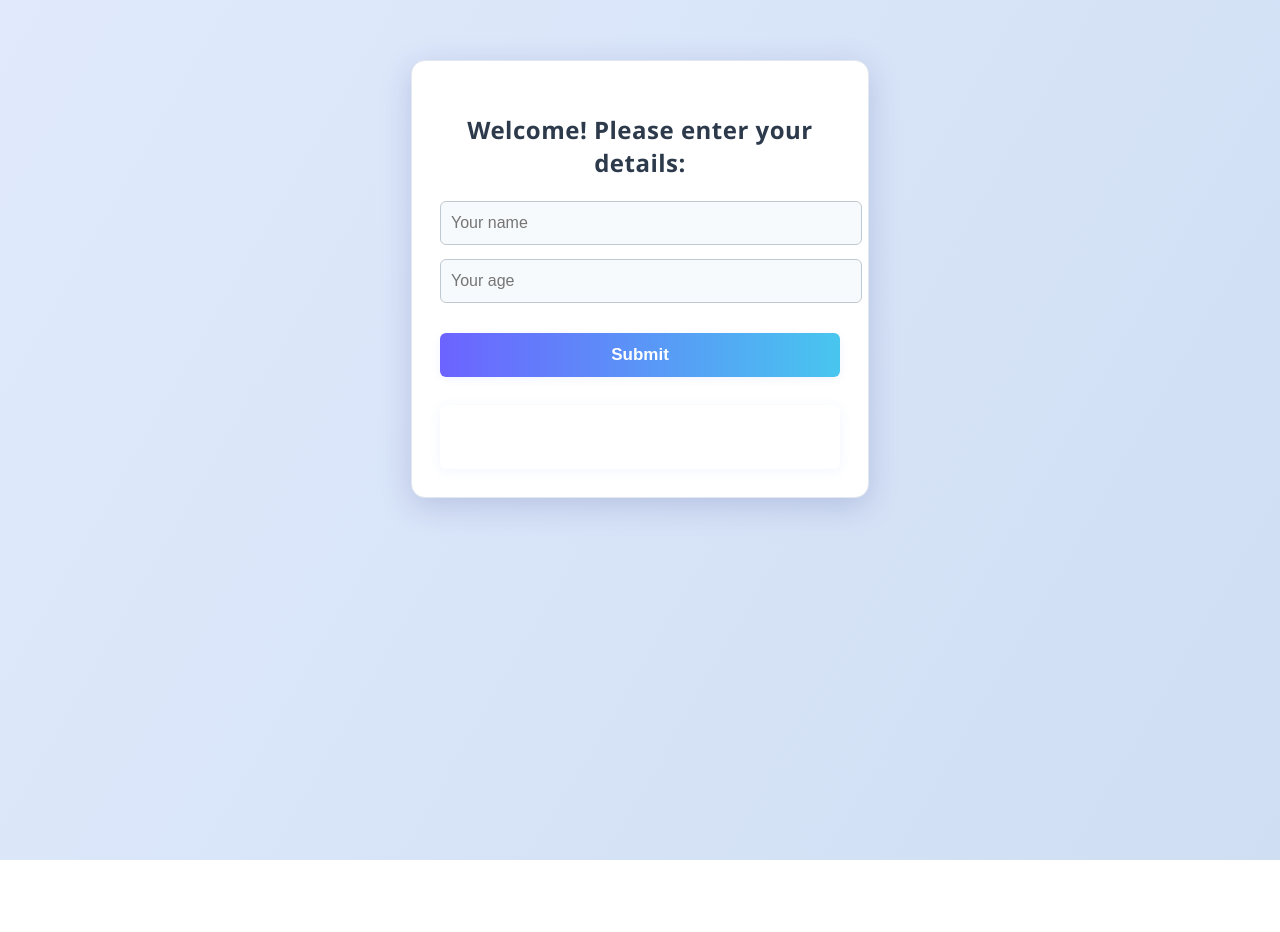
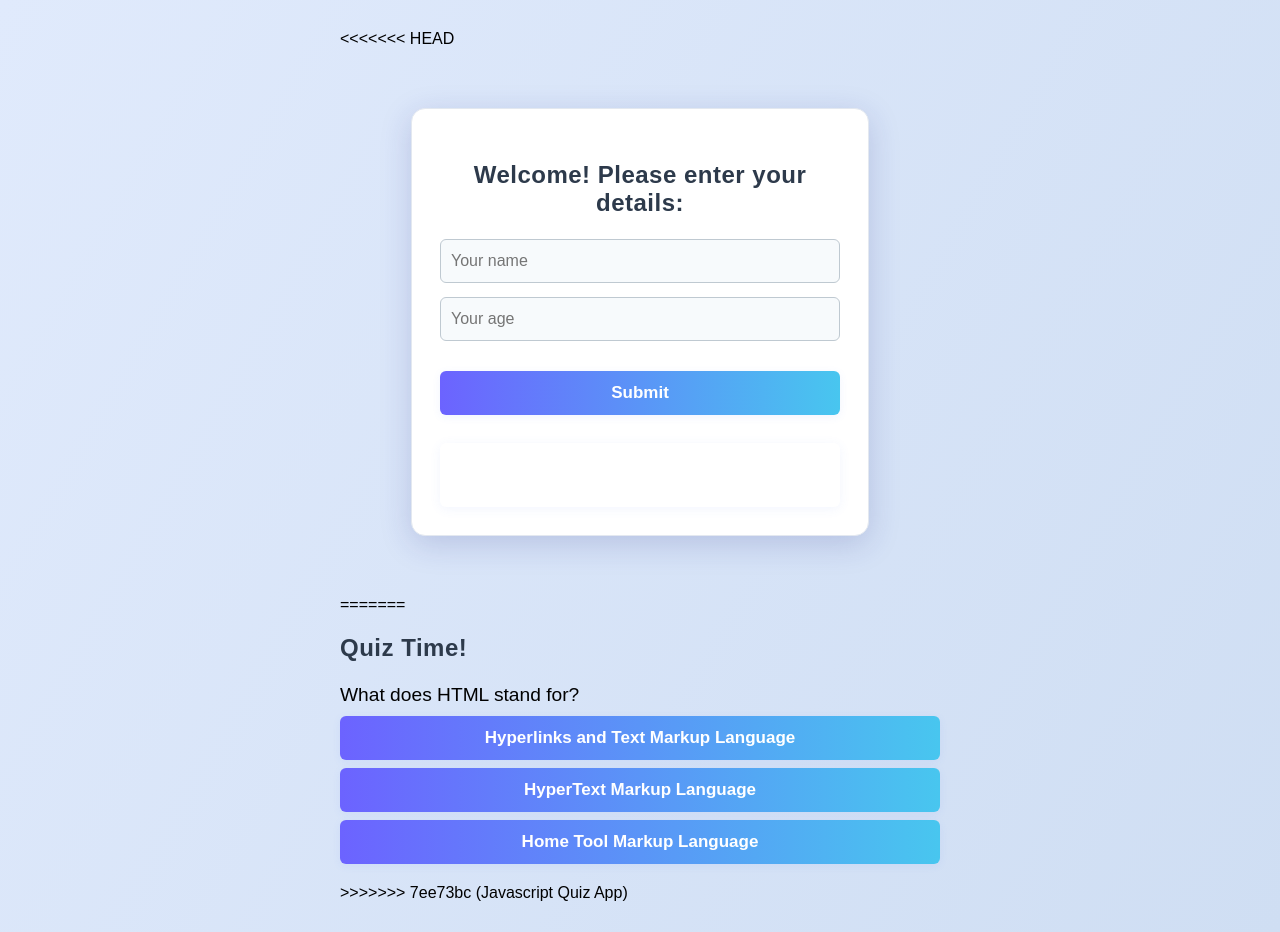
Before and after one commit to Andrew12345-create/Javascript, a plain HTML site: page index.html in a window 1280 px wide. Before the commit the page ends 860 px from the top, so only its background shows below. Drawn offline with Linux system fonts and the light colour scheme.

Commit message:
Resolved merge conflicts for Javascript Quiz App

```diff
--- a/index.html
+++ b/index.html
@@ -1,3 +1,4 @@
+<<<<<<< HEAD
 <!--<!DOCTYPE html>
 <html lang="en">
 <head>
@@ -46,3 +47,43 @@
     <script src="script.js"></script>
 </body>
 </html>
+=======
+<!DOCTYPE html>
+<html lang="en">
+<head>
+  <meta charset="UTF-8">
+  <title>Lesson 5 - Quiz App</title>
+  <style>
+    body {
+      font-family: Arial;
+      padding: 30px;
+      max-width: 600px;
+      margin: auto;
+    }
+    #question {
+      font-size: 1.2rem;
+      margin-bottom: 10px;
+    }
+    .option {
+      display: block;
+      margin: 8px 0;
+    }
+    #result {
+      margin-top: 20px;
+      font-weight: bold;
+    }
+  </style>
+</head>
+<body>
+  <h2>Quiz Time!</h2>
+  <div id="quiz">
+    <div id="question"></div>
+    <div id="options"></div>
+    <button id="nextBtn">Next</button>
+    <div id="result"></div>
+  </div>
+  <script src="quiz.js"></script>
+</body>
+</html>
+
+>>>>>>> 7ee73bc (Javascript Quiz App)
--- /dev/null
+++ b/quiz.js
@@ -0,0 +1,187 @@
+const questions = [
+  {
+    question: "What does HTML stand for?",
+    options: [
+      "Hyperlinks and Text Markup Language",
+      "HyperText Markup Language",
+      "Home Tool Markup Language"
+    ],
+    answer: "HyperText Markup Language"
+  },
+  {
+    question: "What is the correct syntax to link a CSS file?",
+    options: [
+      '<link rel="stylesheet" href="style.css">',
+      '<style src="style.css">',
+      '<css>style.css</css>'
+    ],
+    answer: '<link rel="stylesheet" href="style.css">'
+  },
+  {
+    question: "Which JavaScript keyword declares a variable?",
+    options: ["let", "define", "create"],
+    answer: "let"
+  },
+  {
+    question: "Are you enjoying this quiz?",
+    options: ["Yes", "No", "Maybe"],
+    answer: "Yes"
+  },
+  {
+    question: "What does CSS stand for?",
+    options: [
+      "Cascading Style Sheets",
+      "Creative Style System",
+      "Computer Style Sheets"
+    ],
+    answer: "Cascading Style Sheets"
+  },
+  {
+    question: "Which HTML element is used to define an internal style sheet?",
+    options: ["<style>", "<css>", "<script>"],
+    answer: "<style>"
+  },
+  {
+    question: "What is the purpose of the <head> tag in HTML?",
+    options: [
+      "To contain metadata",
+      "To display content",
+      "To create links"
+    ],
+    answer: "To contain metadata"
+  },
+  {
+    question: "Which of the following is a JavaScript data type?",
+    options: [
+      "String",
+      "Number",
+      "Boolean",
+      "All of the above"
+    ],
+    answer: "All of the above"
+  },
+  {
+    question: "What is the purpose of the <div> tag in HTML?",
+    options: [
+      "To create a division or section",
+      "To display an image",
+      "To create a link"
+    ],
+    answer: "To create a division or section"
+  },
+  {
+    question: "Which of the following is used to style HTML elements?",
+    options: ["CSS", "HTML", "JavaScript"],
+    answer: "CSS"
+  },
+  {
+    question: "What is the purpose of the <script> tag in HTML?",
+    options: [
+      "To include JavaScript code",
+      "To link to an external CSS file",
+      "To create a hyperlink"
+    ],
+    answer: "To include JavaScript code"
+  },
+  {
+    question: "Which HTML element is used to create a hyperlink?",
+    options: ["<link>", "<a>", "<url>"],
+    answer: "<a>"
+  },
+  {
+    question: "What is the correct HTML element for inserting a line break?",
+    options: ["<break>", "<br>", "<lb>"],
+    answer: "<br>"
+  },
+  {
+    question: "What is the purpose of the alt attribute in an <img> tag?",
+    options: [
+      "To provide alternative text for the image",
+      "To specify the image source",
+      "To set the image width"
+    ],
+    answer: "To provide alternative text for the image"
+  }
+];
+
+let currentIndex = 0;
+let score = 0;
+
+const questionDiv = document.getElementById("question");
+const optionsDiv = document.getElementById("options");
+const nextBtn = document.getElementById("nextBtn");
+const resultDiv = document.getElementById("result");
+
+function loadQuestion() {
+  const q = questions[currentIndex];
+  questionDiv.textContent = q.question;
+  optionsDiv.innerHTML = "";
+  resultDiv.textContent = "";
+
+  q.options.forEach(option => {
+    const btn = document.createElement("button");
+    btn.textContent = option;
+    btn.classList.add("option");
+    btn.addEventListener("click", () => checkAnswer(option, btn));
+    optionsDiv.appendChild(btn);
+  });
+}
+
+function checkAnswer(selected, button) {
+  const correct = questions[currentIndex].answer;
+
+  if (selected === correct) {
+    score++;
+    resultDiv.innerHTML = "✅ Correct!";
+    resultDiv.style.color = "green";
+    button.style.backgroundColor = "#d4edda";
+  } else {
+    resultDiv.innerHTML = `❌ Incorrect! Correct answer: <strong>${correct}</strong>`;
+    resultDiv.style.color = "red";
+    button.style.backgroundColor = "#f8d7da";
+  }
+
+  // Always show the correct answer for question 2 (index 1)
+  if (currentIndex === 1) {
+    resultDiv.innerHTML += `<br><em>The correct answer is: <strong>${correct}</strong></em>`;
+  }
+
+  // Disable all buttons after an answer is selected
+  const allOptions = document.querySelectorAll(".option");
+  allOptions.forEach(btn => btn.disabled = true);
+
+  nextBtn.style.display = "block";
+}
+
+nextBtn.addEventListener("click", () => {
+  currentIndex++;
+  if (currentIndex < questions.length) {
+    nextBtn.style.display = "none";
+    loadQuestion();
+  } else {
+    showResult();
+  }
+});
+
+function showResult() {
+  questionDiv.textContent = "";
+  optionsDiv.innerHTML = "";
+  resultDiv.innerHTML = `🎉 Quiz Completed! You scored <strong>${score}/${questions.length}</strong>`;
+  resultDiv.style.color = "black";
+
+  const restartBtn = document.createElement("button");
+  restartBtn.textContent = "Restart Quiz";
+  restartBtn.addEventListener("click", restartQuiz);
+  restartBtn.style.marginTop = "20px";
+  optionsDiv.appendChild(restartBtn);
+}
+
+function restartQuiz() {
+  currentIndex = 0;
+  score = 0;
+  nextBtn.style.display = "none";
+  loadQuestion();
+}
+
+loadQuestion();
+nextBtn.style.display = "none";
```
Also changed, not shown: 1 other file.
